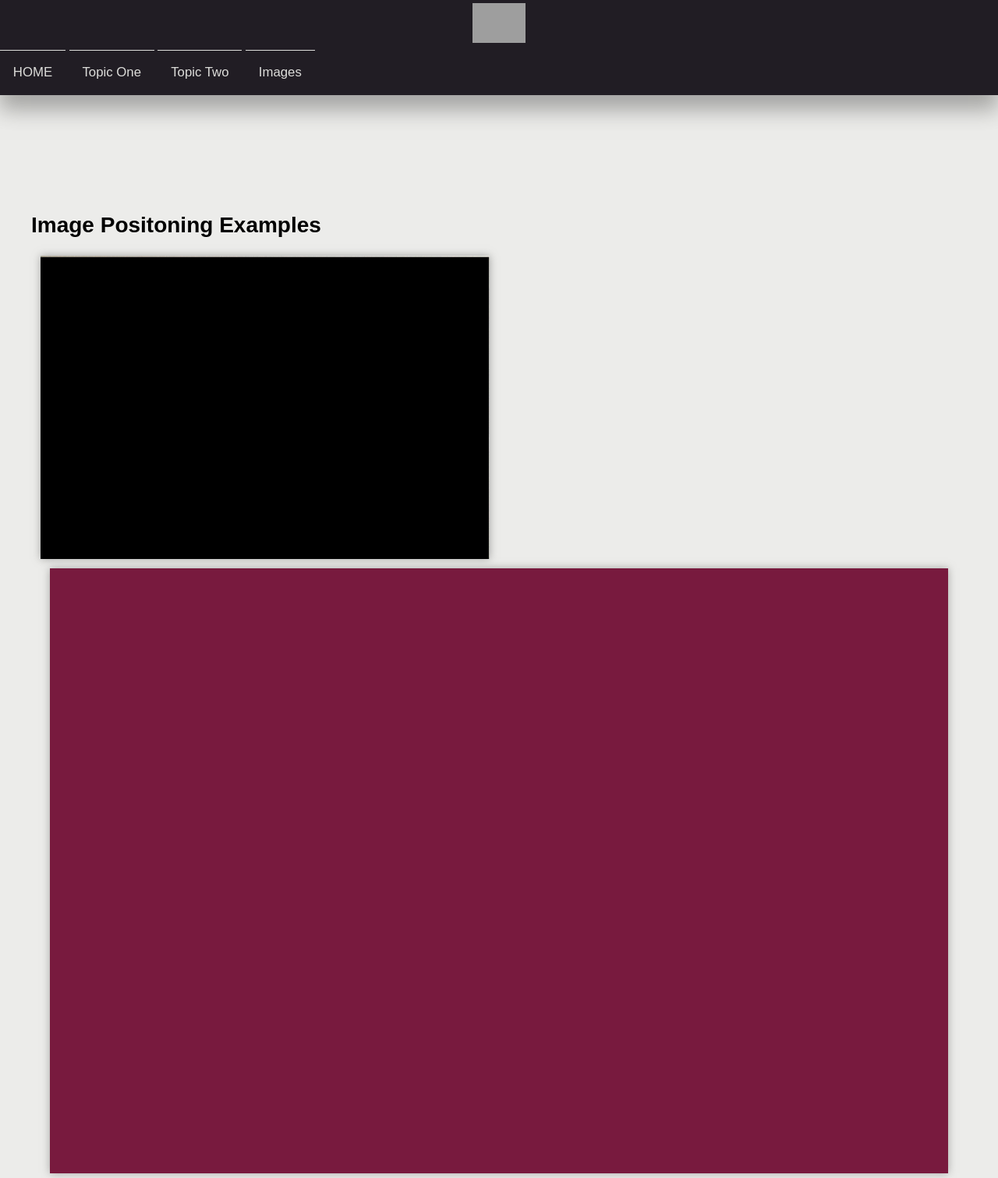
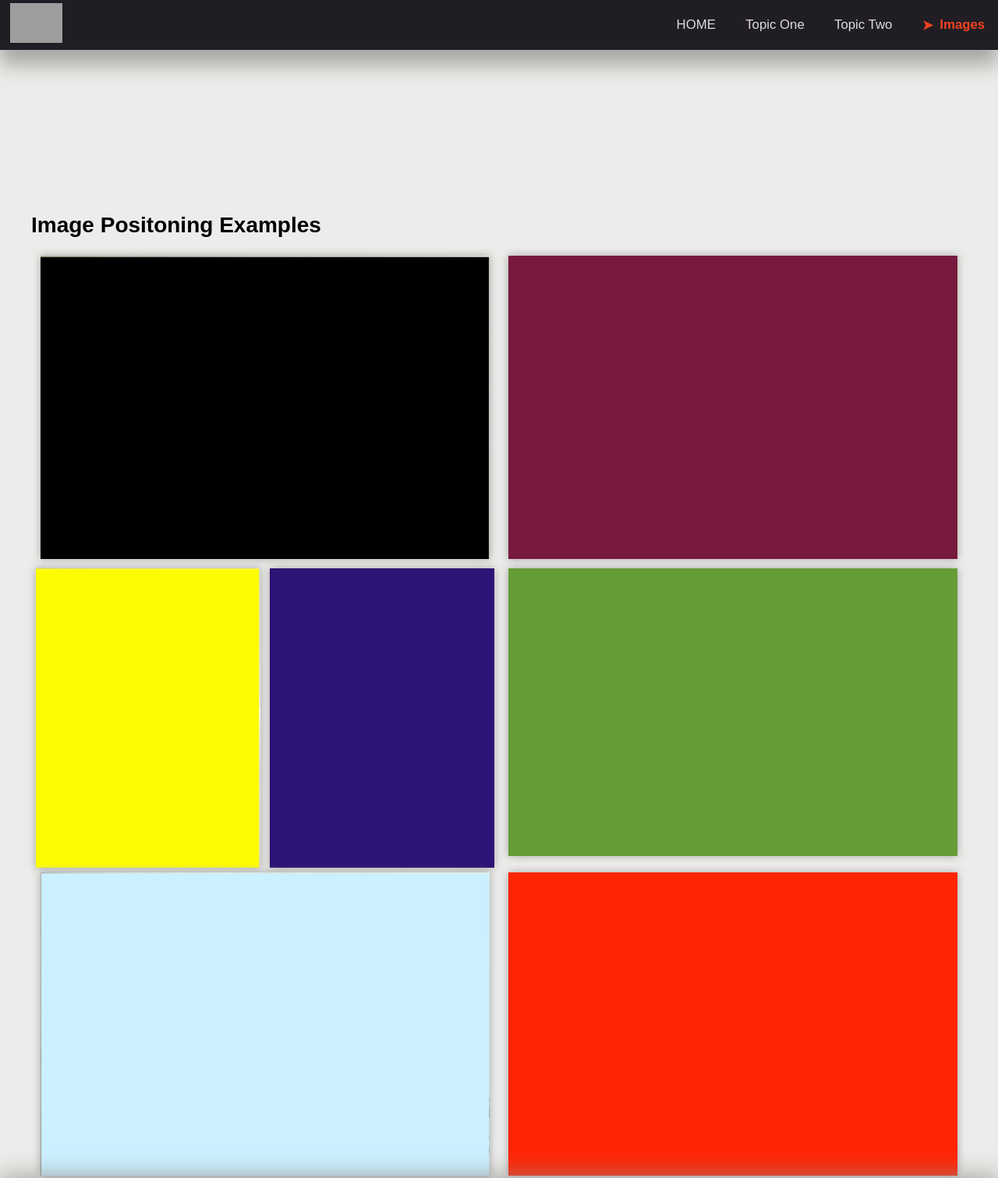
Before and after one commit to spaceflight2tian/spaceflight2titan.github.io, a plain HTML site: page SI539/ICE4/images.html in a window 1280 px wide. Shown: the top 1511 px of the page at 78% size. Drawn offline with Linux system fonts and the light colour scheme; grey boxes are pictures that could not be loaded.

Commit message:
commit changes to ICE4

```diff
--- a/SI539/ICE4/css/responsive2.css
+++ b/SI539/ICE4/css/responsive2.css
@@ -1,26 +1,92 @@
-@media only screen and (min-width: 680px) {
-  .top-nav ul li{
+@media only screen and (min-width: 650px) and (max-width: 1000px) {
+
+  /* navigation adjustment*/
+  .top-nav ul li {
+    display: inline-block;
+    width: 20%;
+  }
+
+  .top-nav ul {
+    display: flex;
+    justify-content: center;
+    align-items: center;
+  }
+
+  .top-nav ul li, .menu-icon{
+    border-top: 1px solid red;
+  }
+
+  /* image adjustment*/
+  .photo-grid {
+    display: grid;
+    grid-template-columns: 1fr 1fr;
+  }
+
+  .photo-cell {
+    grid-column: 1 / span 2;
+    padding: 0px;
+  }
+
+  .resp-img3 {
+    grid-column: 1 / 2;
+  }
+
+   .resp-img4 {
+     grid-column: 2 / 2;
+  }
+
+}
+
+
+
+
+
+@media only screen and (min-width: 1000px) {
+
+/* navigation adjustment*/
+
+  .top-nav {
+    display: flex;
+    justify-content:space-between; /* changed */
+    align-items:center;
+  }
+
+  .top-nav ul li {
+    display: inline-block;
+    border-top: none;
+  }
+
+  .top-nav ul li, .menu-icon{
+    border-top: 0px;
+  }
+
+  .logo {
+    display: flex;
+    justify-content:flex-start;
+  }
+
+  .logo img{
     display: inline-block;
   }
 
-/* 1 medium screen grid blocks */
-  .item3, .item4{
-  	display: inline-block;
-  	width: 45%; margin: 0 2%;
-  }
-/* 2 large screen grid blocks */
+
+/* image adjustment*/
   .photo-grid {
     display: grid;
-    grid-template-columns: auto auto;
-
-  }
-  .item1, .item2{
-    grid-column-start: 1;
-    grid-column-end: 3;
+    grid-template-columns: 1fr 1fr 1fr 1fr;
   }
 
-/* 3 big screen navigation horizongtally centered */
-  .top-nav ul li a {
-    line-height: 40px;
+  .photo-cell {
+    grid-column: span 2;
+    padding: 0px;
   }
+
+  .resp-img3 {
+    grid-column: 1 / 2;
+  }
+
+  .resp-img4 {
+    grid-column: 2 / 2;
+  }
+
 }
--- a/SI539/ICE4/images.html
+++ b/SI539/ICE4/images.html
@@ -7,7 +7,6 @@
 	<!--Style-->
 	<link rel="stylesheet" type="text/css" href="css/style.css">
 	<link rel="stylesheet" type="text/css" href="css/responsive2.css">
-
 
 
 </head>
@@ -22,7 +21,8 @@
 	            <li><a href="index.html">HOME</a></li>
 	            <li><a href="#">Topic One</a></li>
 	            <li><a href="#">Topic Two</a></li>
-	            <li><a href="images.html">Images</a></li>
+	            <li><a class="current-page" href="images.html">Images</a></li>
+							<!-- changed  -->
 	        </ul>
    		</nav>
 	</header>
@@ -30,27 +30,27 @@
 		<!--Photo Gallery-->
 		<section class="crafts">
 			<h1>Image Positoning Examples</h1>
-			<div class="photo-grid item1">
+			<div class="photo-grid">
 				<div class="photo-cell">
-					<img class="resp-img" src="img/img1.jpg" alt="Black Horizontal Rectangle">
+					<img class="resp-img1" src="img/img1.jpg" alt="Black Horizontal Rectangle">
 				</div>
-				<div class="photo-cell item2">
-					<img class="resp-img" src="img/img2.jpg" alt="Maroon Horizontal Rectangle">
+				<div class="photo-cell ">
+					<img class="resp-img2" src="img/img2.jpg" alt="Maroon Horizontal Rectangle">
 				</div>
-				<div class="photo-cell item3">
-					<img class="resp-img" src="img/img3.jpg" alt="Yellow Vertical  Rectangle">
+				<div class="photo-cell resp-img3">
+					<img class="resp-img3" src="img/img3.jpg" alt="Yellow Vertical  Rectangle">
 				</div>
-				<div class="photo-cell item4">
-					<img class="resp-img" src="img/img4.jpg" alt="Bluish-purple Vertical  Rectangle">
+				<div class="photo-cell resp-img4">
+					<img class="resp-img4" src="img/img4.jpg" alt="Bluish-purple Vertical  Rectangle">
 				</div>
-				<div class="photo-cell item5">
-					<img class="resp-img" src="img/img5.jpg" alt="Green Horizontal Rectangle">
+				<div class="photo-cell ">
+					<img class="resp-img5" src="img/img5.jpg" alt="Green Horizontal Rectangle">
 				</div>
-				<div class="photo-cell  item6">
-					<img class="resp-img" src="img/img6.jpg" alt="Light Blue Horizontal Rectangle">
+				<div class="photo-cell  ">
+					<img class="resp-img6" src="img/img6.jpg" alt="Light Blue Horizontal Rectangle">
 				</div>
-				<div class="photo-cell  item7">
-					<img class="resp-img" src="img/img7.jpg" alt="Red Horizontal Rectangle">
+				<div class="photo-cell  ">
+					<img class="resp-img7" src="img/img7.jpg" alt="Red Horizontal Rectangle">
 				</div>
 			</div>
 		</section>
```
Also changed, not shown: SI539/ICE4/css/style.css (+10 -0 lines), SI539/ICE4/index.html (+1 -1 lines), 2 other files.
